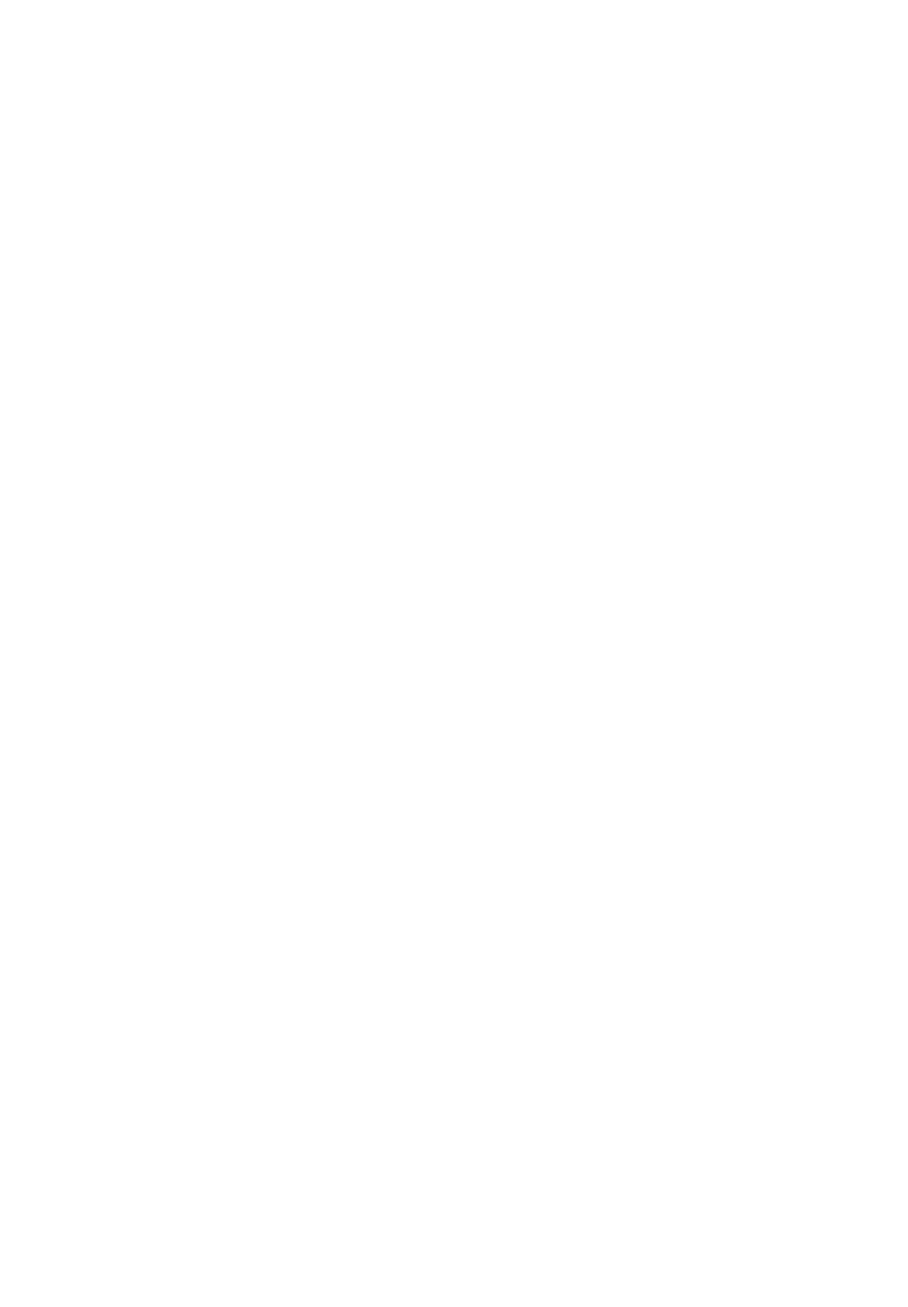
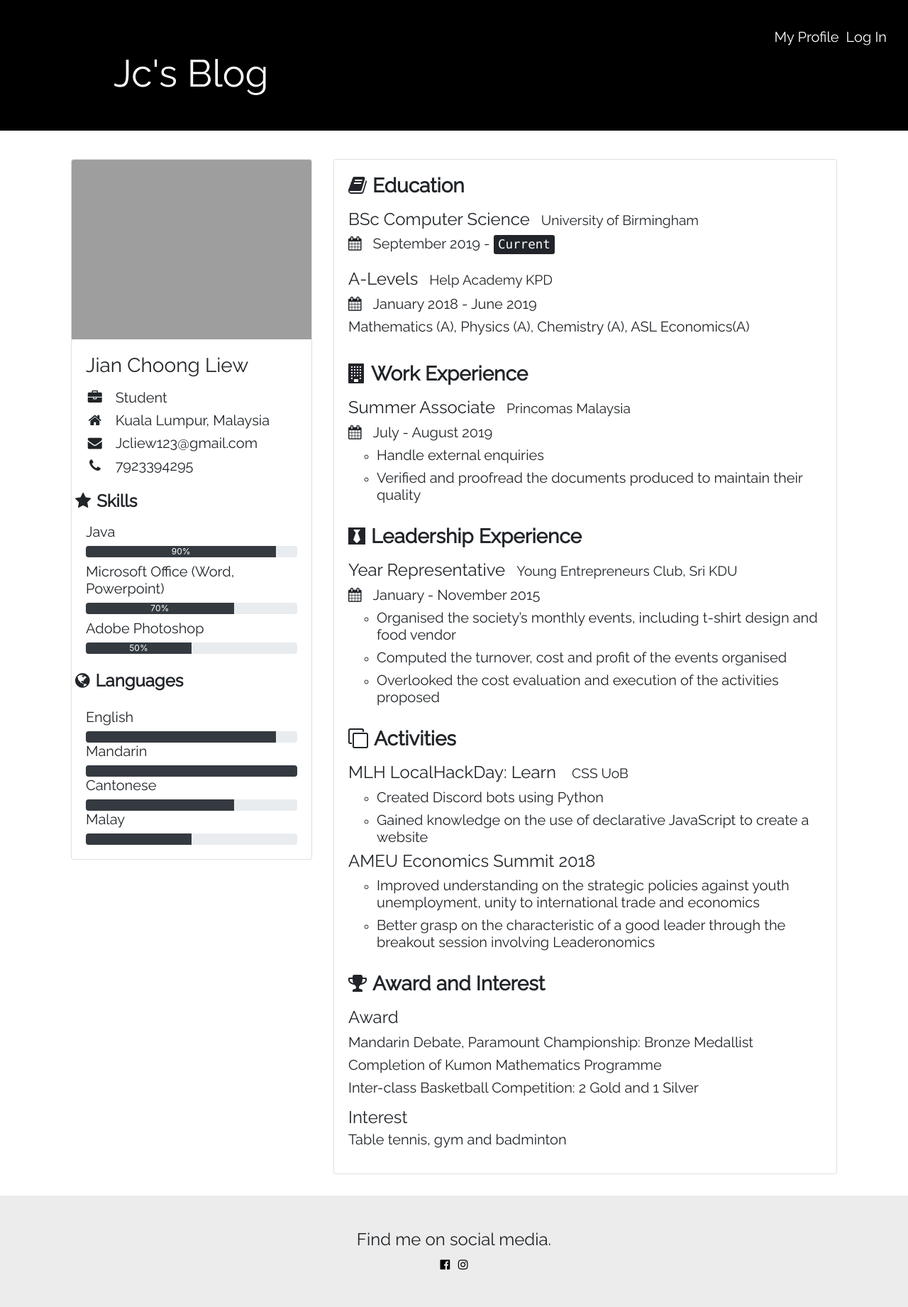
Before and after one commit to jcliew123/my-first-blog, a Django app: page /myself/ in a window 1280 px wide. Before the commit the page is empty. Shown: the whole page at 71% size. Before the commit the page ends 800 px from the top, so only its background shows below. Run offline with Django 3.2, Linux system fonts and the light colour scheme; some libraries are stand-ins or nearby versions; grey boxes are pictures that could not be loaded.

Commit message:
Added an online CV page

```diff
--- a/blog/static/css/blog.css
+++ b/blog/static/css/blog.css
@@ -1,7 +1,6 @@
 .page-header {
     background-color: #000000;
-    margin-top: 0;
-    padding: 60px 20px 30px 20px;
+    padding: 60px 20px 40px 20px;
 }
 
 .page-header h1, .page-header h1 a, .page-header h1 a:visited, .page-header h1 a:active {
@@ -14,6 +13,7 @@
 
 .content {
     margin-left: 70px;
+    margin-top: 20px;
 }
 
 .save, .save:hover, .save:active, .save:visited {
--- a/blog/templates/blog/base.html
+++ b/blog/templates/blog/base.html
@@ -4,35 +4,36 @@
         <title>Jc's blog</title>
         <meta charset="utf-8">
         <meta name="viewport" content="width=device-width, initial-scale=1">
-        <link rel="stylesheet" href="//maxcdn.bootstrapcdn.com/bootstrap/3.2.0/css/bootstrap.min.css">
-        <link rel="stylesheet" href="//maxcdn.bootstrapcdn.com/bootstrap/3.2.0/css/bootstrap-theme.min.css">
+        <link rel="stylesheet" href="https://stackpath.bootstrapcdn.com/bootstrap/4.5.0/css/bootstrap.min.css" integrity="sha384-9aIt2nRpC12Uk9gS9baDl411NQApFmC26EwAOH8WgZl5MYYxFfc+NcPb1dKGj7Sk" crossorigin="anonymous">
         <link href="https://fonts.googleapis.com/css?family=Raleway" rel="stylesheet" type="text/css">
         <link rel="stylesheet" href="https://cdnjs.cloudflare.com/ajax/libs/font-awesome/4.7.0/css/font-awesome.min.css">
         <link rel="stylesheet" href="{% static 'css/blog.css' %}">
         <style>
-            h1, h2, h3, h4 {font-family: "Raleway", Arial, sans-serif;}
+            h1, h2, h3, h4, h5 {font-family: "Raleway", Arial, sans-serif;}
         </style>
     </head>
     <body>
-        <div class="page-header container-fluid clearfix">
+        <div class="page-header container-fluid clearfix mb-4">
             {% if user.is_authenticated %}
-                <h4><a href="{% url 'logout' %}"class="top-menu">Log out</a></h4>
-                <h4><a href="{% url 'post_new' %}" class="top-menu top-menu-item">Add</a></h4>
-                <h4><a href="{% url 'post_draft_list' %}" class="top-menu top-menu-item">Draft List</a></h4>
-                <h4><a href="{% url 'myself' %}" class="top-menu top-menu-item">{{ user.username }}</a></h4>
+                <ul class="nav justify-content-end">
+                    <h5><a href="{% url 'myself' %}" class="top-menu top-menu-item">{{ user.username }}</a></h5>
+                    <h5><a href="{% url 'post_draft_list' %}" class="top-menu top-menu-item">Draft List</a></h5>
+                    <h5><a href="{% url 'post_new' %}" class="top-menu top-menu-item">Add</a></h5>
+                    <h5><a href="{% url 'logout' %}"class="top-menu">Log out</a></h5>
+                </ul>
             {% else %}
-            <h4><a href="{% url 'login' %}" class="top-menu">Log In</a></h4>
-            <h4><a href="{% url 'myself' %}" class="top-menu">My Profile</a></h4>
+                <ul class="nav justify-content-end">
+                    <h5><a href="{% url 'myself' %}" class="top-menu">My Profile</a></h5>
+                    <h5><a href="{% url 'login' %}" class="top-menu">Log In</a></h5>
+                </ul>
             {% endif %}
             <h1><a href="/">Jc's Blog</a></h1>
         </div>
 
         <div class="content container">
-            <div class="row">
-                <div class="col-md-8">
-                {% block content %}
-                {% endblock%}
-                </div>
+            <div class="col-xl">
+            {% block content %}
+            {% endblock%}
             </div>
         </div>
 
--- a/blog/templates/blog/myself.html
+++ b/blog/templates/blog/myself.html
@@ -0,0 +1,137 @@
+{% extends 'blog/base.html' %}
+
+{% block content %}
+<div class="row">
+    <div class="col-sm-4">
+        <div class="card mt-3" style="width: 100%;">
+            <img class="card-img-top" src=".../jc.jpeg" alt="my image">
+            <div class="card-body">
+                <h3 class="card-title mb-3">Jian Choong Liew</h3>
+                <div class="card-text">
+                    <ul class="list-unstyled mb-4 mt-3">
+                        <h5><i class="fa fa-briefcase fa-fw mr-3"></i>Student</h5>
+                        <h5><i class="fa fa-home fa-fw mr-3"></i>Kuala Lumpur, Malaysia</h5>
+                        <h5><i class="fa fa-envelope fa-fw mr-3"></i>Jcliew123@gmail.com</h5>
+                        <h5><i class="fa fa-phone fa-fw mr-3"></i>7923394295</h5>
+                    </ul>
+                </div>
+
+                <div class="row mt-3 mb-2">
+                    <h4><i class="fa fa-star mr-2"></i><b>Skills</b></h4>
+                </div>
+                <div>
+                    <ul class="list-unstyled mb-4">
+                        <h5>Java</h5>
+                        <div class="progress">
+                            <div class="progress-bar bg-dark" role="progressbar" style="width: 90%;" aria-valuenow="90" aria-valuemin="0" aria-valuemax="100">90%</div>
+                        </div>
+                        <h5 class="mt-2">Microsoft Office (Word, Powerpoint)</h5>
+                        <div class="progress">
+                            <div class="progress-bar bg-dark" role="progressbar" style="width: 70%;" aria-valuenow="70" aria-valuemin="0" aria-valuemax="100">70%</div>
+                        </div>
+                        <h5 class="mt-2">Adobe Photoshop</h5>
+                        <div class="progress">
+                            <div class="progress-bar bg-dark" role="progressbar" style="width: 50%;" aria-valuenow="50" aria-valuemin="0" aria-valuemax="100">50%</div>
+                        </div>
+                    </ul>
+                </div>
+
+                <div class="row mb-3">
+                    <h4><i class="fa fa-globe mr-2"></i><b>Languages</b></h4>
+                </div>
+                <div>
+                    <h5>English</h5>
+                    <div class="progress">
+                        <div class="progress-bar bg-dark" role="progressbar" style="width: 90%;" aria-valuenow="90" aria-valuemin="0" aria-valuemax="100"></div>
+                    </div>
+                    <h5>Mandarin</h5>
+                    <div class="progress">
+                        <div class="progress-bar bg-dark" role="progressbar" style="width: 100%" aria-valuenow="100" aria-valuemin="0" aria-valuemax="100"></div>
+                    </div>
+                    <h5>Cantonese</h5>
+                    <div class="progress">
+                        <div class="progress-bar bg-dark" role="progressbar" style="width: 70%" aria-valuenow="70" aria-valuemin="0" aria-valuemax="100"></div>
+                    </div>
+                    <h5>Malay</h5>
+                    <div class="progress">
+                        <div class="progress-bar bg-dark" role="progressbar" style="width: 50%" aria-valuenow="50" aria-valuemin="0" aria-valuemax="100"></div>
+                    </div>
+                </div>
+            </div>
+        </div>
+    </div>
+
+    <div class="col-xl">
+        <div class="card mt-3">
+            <div class="card-body">
+                <h3 class="card-title"><i class="fa fa-book mr-2"></i><b>Education</b></h3>
+                <div class="card-text">
+                    <ul class="list-unstyled mb-4 mt-3">
+                        <h4>BSc Computer Science<small class="ml-3">University of Birmingham</small></h4>
+                        <h5 class="mb-4"><i class="fa fa-calendar mr-3"></i>September 2019 - <kbd>Current</kbd></h5>
+
+                        <h4>A-Levels<small class="ml-3">Help Academy KPD</small></h4>
+                        <h5><i class="fa fa-calendar mr-3"></i>January 2018 - June 2019</h5>
+                        <h5>Mathematics (A), Physics (A), Chemistry (A), ASL Economics(A)</h5>
+                    </ul>
+                </div>
+
+                <div class="card-text">
+                    <h3 class="card-title"><i class="fa fa-building mr-2 mb-2 mt-3"></i><b>Work Experience</b></h3>
+                    <ul class="list-unstyled">
+                        <h4>Summer Associate<small class="ml-3">Princomas Malaysia</small></h4>
+                        <h5><i class="fa fa-calendar mr-3"></i>July - August 2019</h5>
+                        <ul class="list-group-flush">
+                            <li><h5>Handle external enquiries</h5></li>
+                            <li><h5>Verified and proofread the documents produced to maintain their quality</h5></li>
+                        </ul>
+                    </ul>
+                </div>
+
+                <div class="card-text">
+                    <h3 class="card-title"><i class="fa fa-black-tie mr-2 mb-2 mt-3"></i><b>Leadership Experience</b></h3>
+                    <ul class="list-unstyled">
+                        <h4>Year Representative<small class="ml-3">Young Entrepreneurs Club, Sri KDU</small></h4>
+                        <h5><i class="fa fa-calendar mr-3"></i>January - November 2015</h5>
+                        <ul class="list-group-flush">
+                            <li><h5>Organised the society’s monthly events, including t-shirt design and food vendor</h5></li>
+                            <li><h5>Computed the turnover, cost and profit of the events organised</h5></li>
+                            <li><h5>Overlooked the cost evaluation and execution of the activities proposed</h5></li>
+                        </ul>
+                    </ul>
+                </div>
+
+                <div class="card-text">
+                    <h3 class="card-title"><i class="fa fa-clone mr-2 mb-2 mt-3"></i><b>Activities</b></h3>
+                    <ul class="list-unstyled">
+                        <h4>MLH LocalHackDay: Learn <small class="ml-3">CSS UoB</small></h4>
+                        <ul>
+                            <li><h5>Created Discord bots using Python</h5></li>
+                            <li><h5>Gained knowledge on the use of declarative JavaScript to create a website</h5></li>
+                        </ul>
+                        <h4>AMEU Economics Summit 2018</h4>
+                        <ul>
+                            <li><h5>Improved understanding on the strategic policies against youth unemployment, unity to international trade and economics</h5></li>
+                            <li><h5>Better grasp on the characteristic of a good leader through the breakout session involving Leaderonomics</h5></li>
+                        </ul>
+                    </ul>
+                </div>
+
+                <div class="card-text">
+                    <h3 class="card-title"><i class="fa fa-trophy mr-2 mb-2 mt-3"></i><b>Award and Interest</b></h3>
+                    <ul class="list-unstyled">
+                        <h4 class="mb-2">Award</h4>
+                        <h5>Mandarin Debate, Paramount Championship: Bronze Medallist</h4>
+                        <h5>Completion of Kumon Mathematics Programme</h5>
+                        <h5>Inter-class Basketball Competition: 2 Gold and 1 Silver</h5>
+
+                        <h4 class="mb-1 mt-3">Interest</h4>
+                        <h5>Table tennis, gym and badminton</h5>
+                    </ul>
+                </div>
+            </div>
+        </div>
+    </div>
+</div>
+
+{% endblock %}
--- a/blog/views.py
+++ b/blog/views.py
@@ -18,15 +18,16 @@ def myself(request):
 @login_required
 def post_new(request):
     if request.method == "POST":
+        form = PostForm(request.POST)
         if form.is_valid():
-            post = form.save(commit=false)
+            post = form.save(commit=False)
             post.author = request.user
             post.published_date = timezone.now()
             post.save()
             return redirect('post_detail', pk=post.pk)
     else:
         form = PostForm()
-    return render(request, 'blog/post_edit.html', {'form' : form})
+    return render(request, 'blog/post_edit.html', {'form': form})
 
 def post_edit(request, pk):
     post = get_object_or_404(Post, pk=pk)
```
